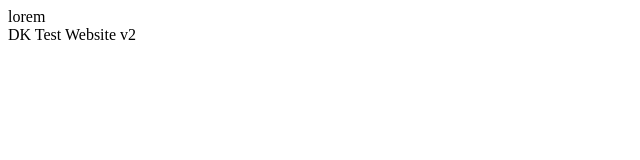
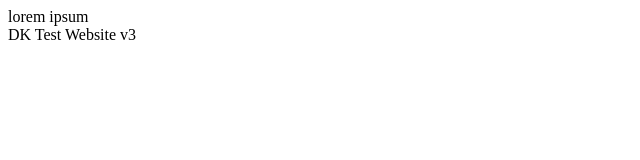
Before and after one commit to dkogel/dkogel.github.io, a plain HTML site: page index.html in a window 1280 px wide. Shown: the full height of the page, 0-640 px from the left. Drawn offline with Linux system fonts and the light colour scheme.

Commit message:
Update index.html

```diff
--- a/index.html
+++ b/index.html
@@ -19,11 +19,11 @@
   class="cf-turnstile"
   data-sitekey="0x4AAAAAAAz93OMmwrC3gdAc"
   data-callback="javascriptCallback"
-> lorem </div>
+> </div>
 
-
-
-
+<div class="cf-turnstile">
+  lorem ipsum
+</div>
 
 
               <!-- Write your comments here
@@ -43,7 +43,7 @@
                     <script src="main.js"> </script>
               -->
 
-<div>DK Test Website v2 </div>
+<div>DK Test Website v3 </div>
 </body>
 
 
```
